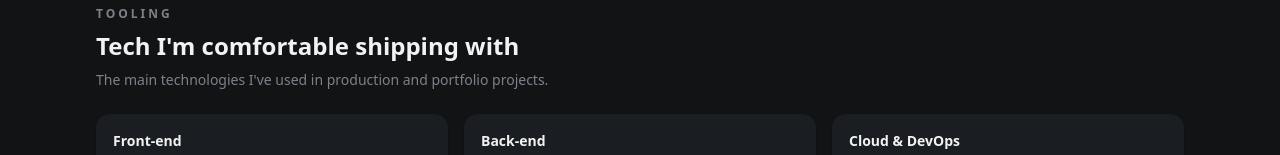
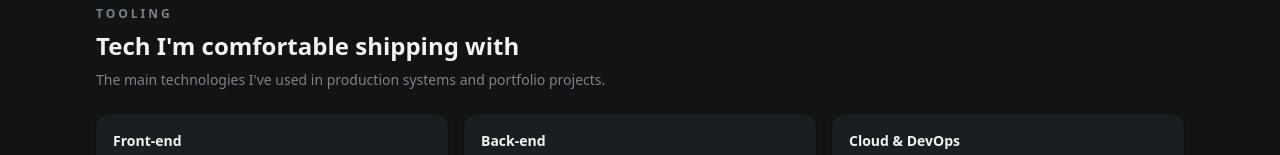
Before and after one commit to kdilts13/portfolio, a Next.js app in the folder web/: page / in a window 1280 px wide. Shown: the part 797-952 px from the top of the page. Built offline with nearby package versions, Linux system fonts and the light colour scheme; no server answers.

Commit message:
tweak tech stack subtitle wording

```diff
--- a/web/src/app/components/home/techStack.tsx
+++ b/web/src/app/components/home/techStack.tsx
@@ -7,7 +7,7 @@ export default function TechStack() {
       <SectionHeader
         eyebrow="Tooling"
         title="Tech I'm comfortable shipping with"
-        subtitle="The main technologies I've used in production and portfolio projects."
+        subtitle="The main technologies I've used in production systems and portfolio projects."
       />
 
       <div className="grid gap-4 sm:grid-cols-2 lg:grid-cols-3">
```
